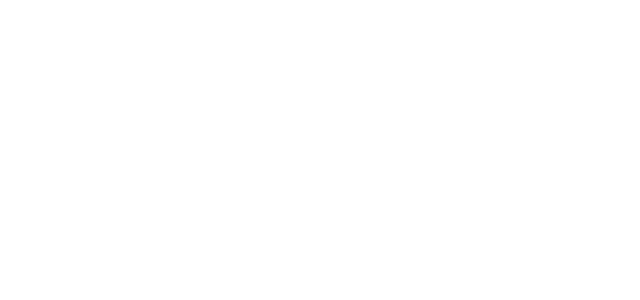
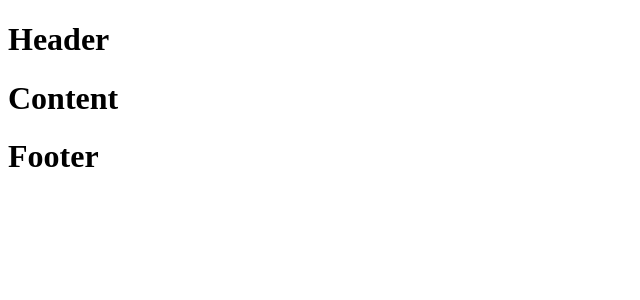
Before and after one commit to rafaelaudy/bestinfluencer, a React (Create React App) app in the folder ui/: page / in a window 1280 px wide. Shown: the top 300 px of the page, without its empty margins (0-640 px from the left). Built offline with nearby package versions, Linux system fonts and the light colour scheme.

Commit message:
Adds Content, Footer and Header components

```diff
--- /dev/null
+++ b/ui/src/components/App.js
@@ -0,0 +1,10 @@
+import React, { Component } from "react";
+import Layout from "./layout/Layout";
+
+class App extends Component {
+  render() {
+    return <Layout />;
+  }
+}
+
+export default App;
--- /dev/null
+++ b/ui/src/components/layout/Content.js
@@ -0,0 +1,3 @@
+import React from "react";
+
+export default () => <h1>Content</h1>;
--- /dev/null
+++ b/ui/src/components/layout/Footer.js
@@ -0,0 +1,3 @@
+import React from "react";
+
+export default () => <h1>Footer</h1>;
--- a/ui/src/components/layout/Header.js
+++ b/ui/src/components/layout/Header.js
@@ -1,10 +1,3 @@
-import React, { Component } from "react";
-import "./Header.css";
+import React from "react";
 
-class Header extends Component {
-  render() {
-    return <header />;
-  }
-}
-
-export default Header;
+export default () => <h1>Header</h1>;
--- a/ui/src/components/layout/Layout.js
+++ b/ui/src/components/layout/Layout.js
@@ -1,15 +1,13 @@
-import React, { Component } from "react";
+import React, { Fragment } from "react";
+
+import Content from "./Content";
+import Footer from "./Footer";
 import Header from "./Header";
-import "./Layout.css";
 
-class Layout extends Component {
-  render() {
-    return (
-      <div>
-        <Header />
-      </div>
-    );
-  }
-}
-
-export default Layout;
+export default () => (
+  <Fragment>
+    <Header />
+    <Content />
+    <Footer />
+  </Fragment>
+);
--- a/ui/src/index.js
+++ b/ui/src/index.js
@@ -1,9 +1,9 @@
 import React from "react";
 import ReactDOM from "react-dom";
-import Layout from "./components/layout/Layout";
+import App from "./components/App";
 import * as serviceWorker from "./serviceWorker";
 
-ReactDOM.render(<Layout />, document.getElementById("root"));
+ReactDOM.render(<App />, document.getElementById("root"));
 
 // If you want your app to work offline and load faster, you can change
 // unregister() to register() below. Note this comes with some pitfalls.
```
Also changed, not shown: ui/src/components/layout/Header.css (deleted), ui/src/components/layout/Layout.css (deleted).
